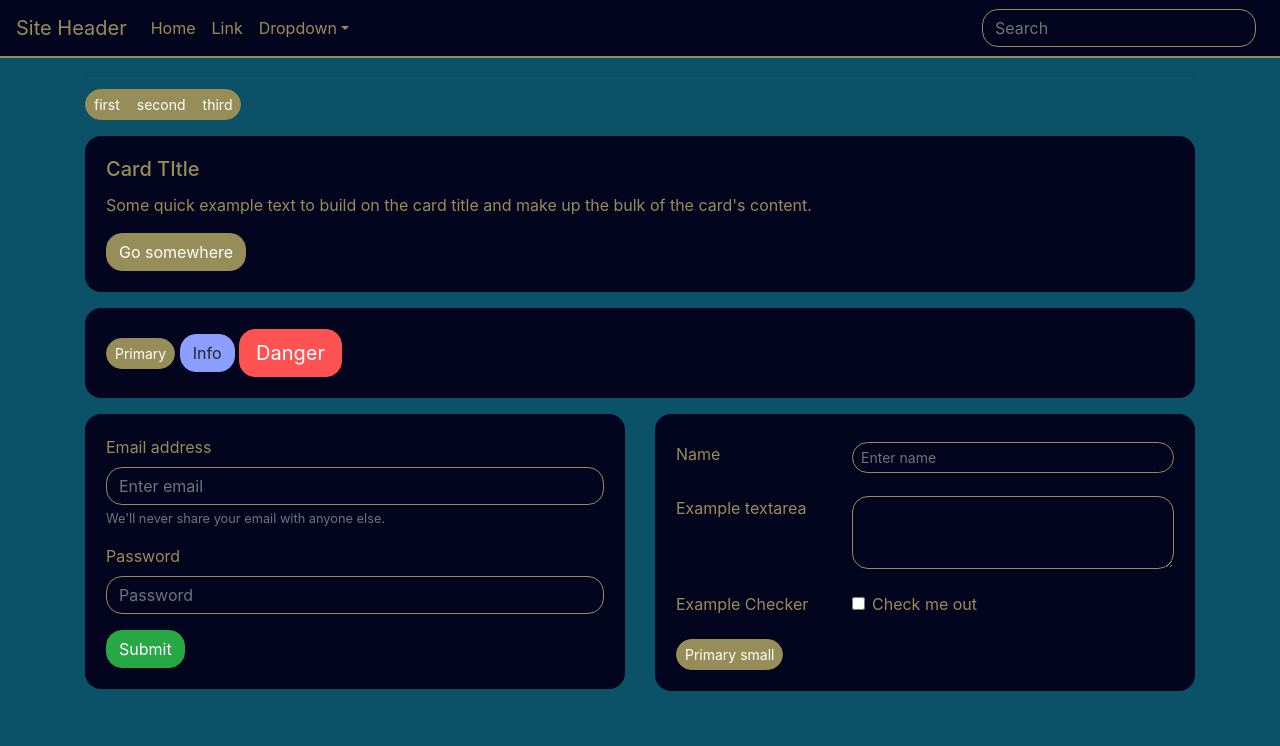
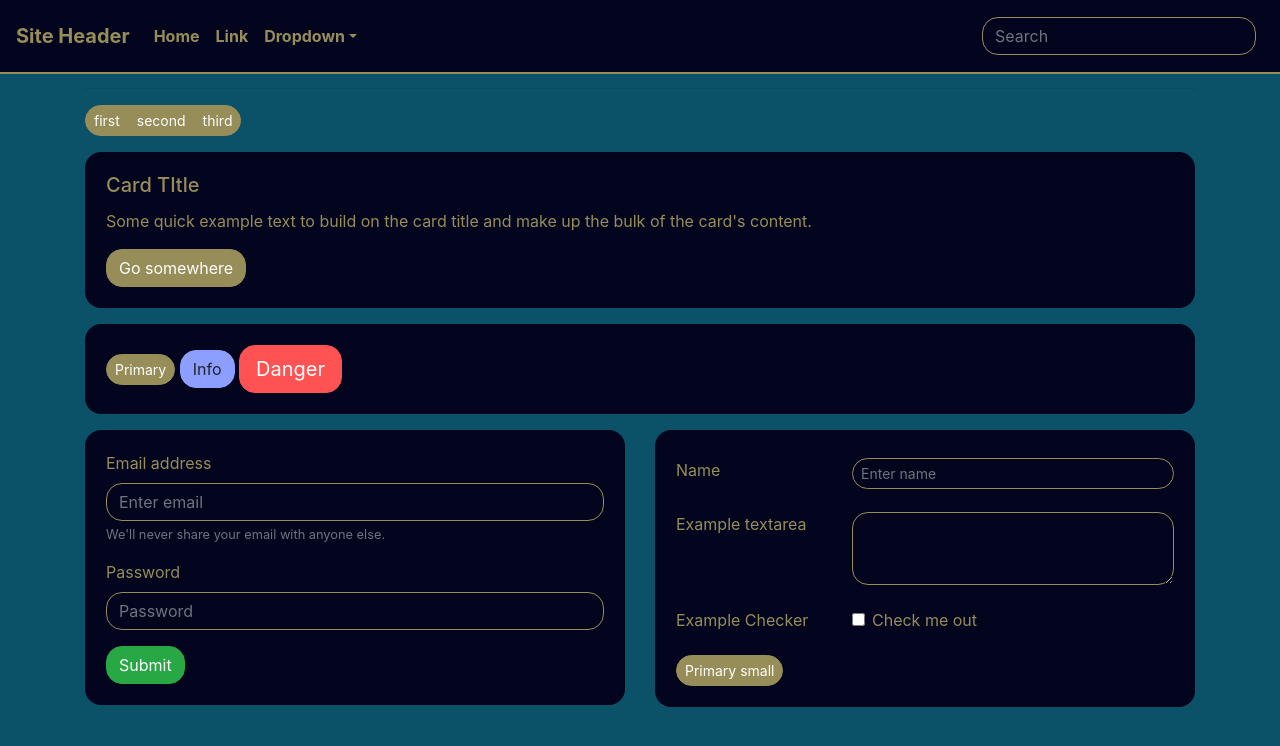
Before and after one commit to ShockProof/my-react-bootstrap, a React (Create React App) app: page / in a window 1280 px wide. Shown: the top 746 px of the page. Built offline with nearby package versions, Linux system fonts and the light colour scheme.

Commit message:
update site-header style

```diff
--- a/src/ui-v1/components/site-header/SiteHeader.scss
+++ b/src/ui-v1/components/site-header/SiteHeader.scss
@@ -4,4 +4,7 @@
   .dropdown-toggle::after { /** didn't find any bootstrap variable for this */
     color: $shockproof-primary-color;
   }
+
+  padding-top: 16px;
+  padding-bottom: 16px;
 }
--- a/src/ui-v1/components/site-header/index.jsx
+++ b/src/ui-v1/components/site-header/index.jsx
@@ -4,23 +4,26 @@ import { Navbar, Nav, NavDropdown, Form, FormControl } from 'react-bootstrap';
 
 function SiteHeader({ title }) {
 
-  const titleComponent = <span className="text-primary my-auto">Dropdown</span>;
+  const dropdownTitleComponent = (
+    <span className="text-primary my-auto">
+      <strong> Dropdown</strong>
+    </span>
+  );
 
   return (
     <Navbar bg="light" expand="lg" className="siteHeader">
-
-      <Navbar.Brand href="#home" className="text-primary">{title}</Navbar.Brand>
+      <Navbar.Brand className="text-primary"><strong>{title}</strong></Navbar.Brand>
       <Navbar.Toggle aria-controls="basic-navbar-nav" />
       <Navbar.Collapse id="basic-navbar-nav">
         <Nav className="mr-auto">
-          <Nav.Link href="#home" className="text-primary">Home</Nav.Link>
-          <Nav.Link href="#link" className="text-primary">Link</Nav.Link>
-          <NavDropdown title={titleComponent} id="basic-nav-dropdown">
-            <NavDropdown.Item href="#action/3.1" className="text-primary">Action</NavDropdown.Item>
-            <NavDropdown.Item href="#action/3.2" className="text-primary">Another action</NavDropdown.Item>
-            <NavDropdown.Item href="#action/3.3" className="text-primary">Something</NavDropdown.Item>
+          <Nav.Link className="text-primary"><strong>Home</strong></Nav.Link>
+          <Nav.Link className="text-primary"><strong>Link</strong></Nav.Link>
+          <NavDropdown title={dropdownTitleComponent} id="basic-nav-dropdown">
+            <NavDropdown.Item className="text-primary">Action</NavDropdown.Item>
+            <NavDropdown.Item className="text-primary">Another action</NavDropdown.Item>
+            <NavDropdown.Item className="text-primary">Something</NavDropdown.Item>
             <NavDropdown.Divider />
-            <NavDropdown.Item href="#action/3.4" className="text-primary">Separated link</NavDropdown.Item>
+            <NavDropdown.Item className="text-primary">Separated link</NavDropdown.Item>
           </NavDropdown>
         </Nav>
         <Form inline className="has-search">
```
